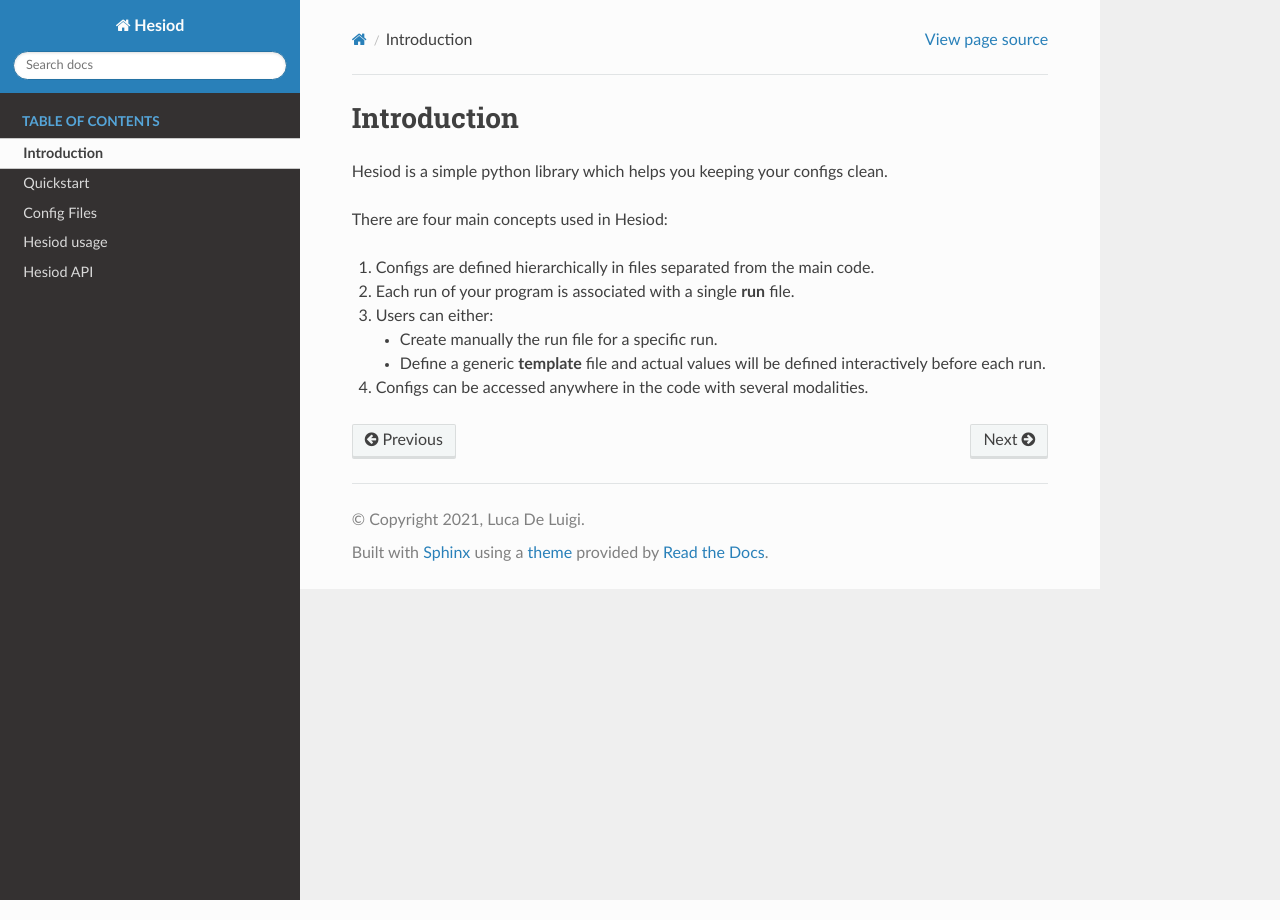
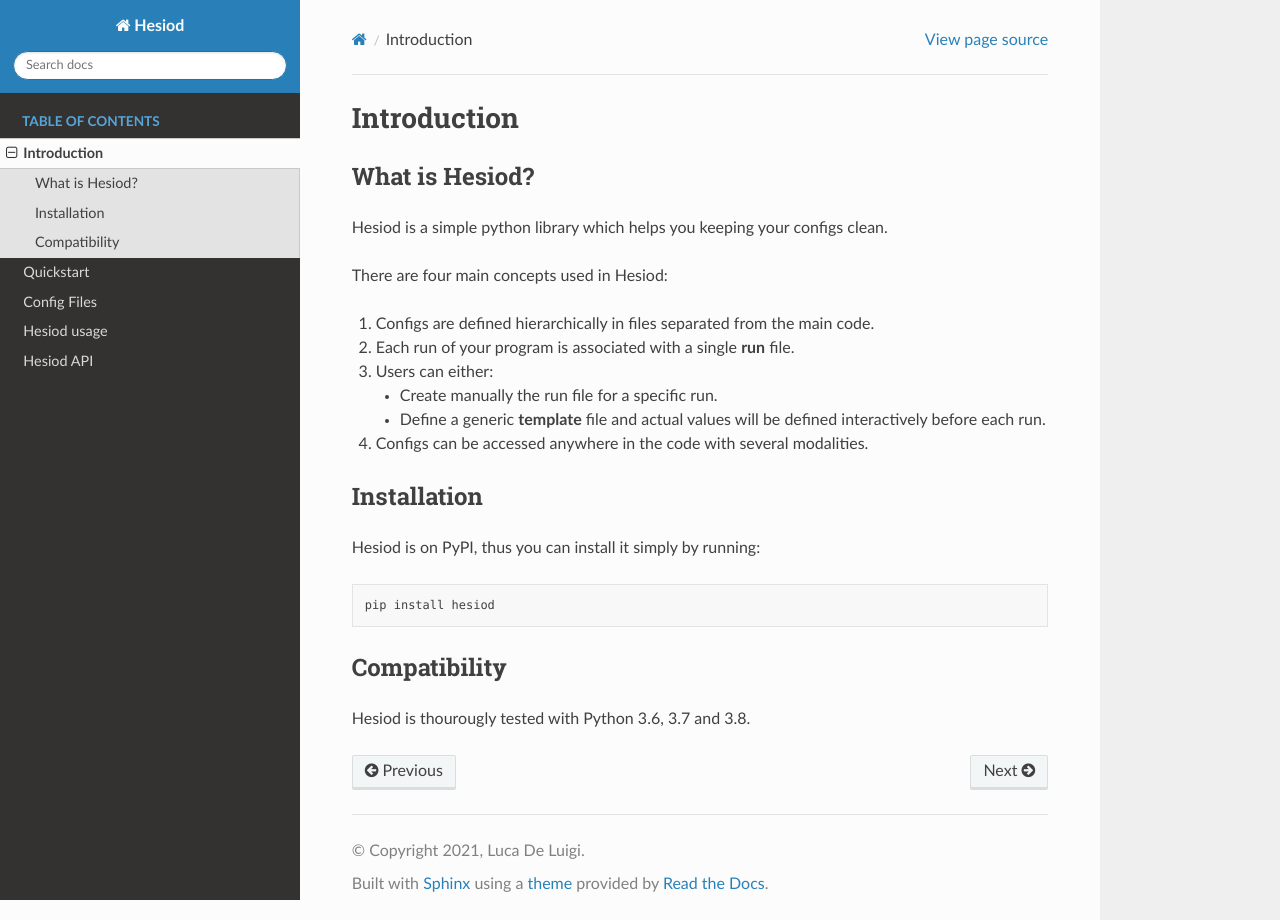
Before and after one commit to lykius/hesiod, a Sphinx documentation site: the page built from docs/source/intro.rst, in a window 1280 px wide. Built offline with Sphinx 7.4.7 and the Read the Docs theme 2.0.0, drawn with Linux system fonts in a browser that asks for light colours.

Commit message:
docs: add installation

```diff
--- a/docs/source/intro.rst
+++ b/docs/source/intro.rst
@@ -1,6 +1,10 @@
 ############
 Introduction
 ############
+
+***************
+What is Hesiod?
+***************
 
 Hesiod is a simple python library which helps you keeping your configs clean.
 
@@ -13,3 +17,17 @@
    - Create manually the run file for a specific run.
    - Define a generic **template** file and actual values will be defined interactively before each run.
 4. Configs can be accessed anywhere in the code with several modalities.
+
+************
+Installation
+************
+
+Hesiod is on PyPI, thus you can install it simply by running::
+
+    pip install hesiod
+
+*************
+Compatibility
+*************
+
+Hesiod is thourougly tested with Python 3.6, 3.7 and 3.8.
```
